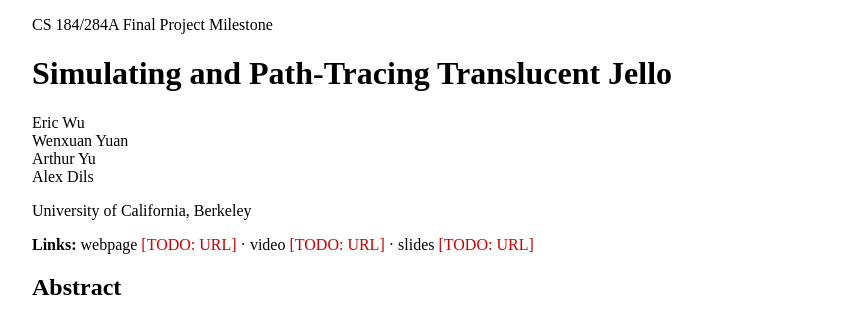
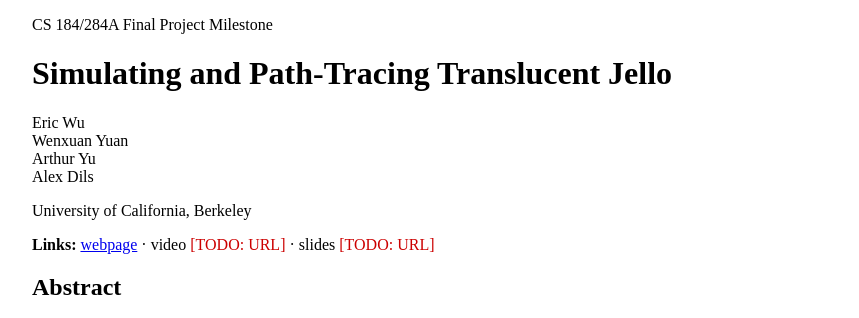
Before and after one commit to xtz206/cs284-final-project-writeup, a plain HTML site: page index.html in a window 1280 px wide. Shown: the top 318 px of the page, without its empty margins (208-1067 px from the left). Drawn offline with Linux system fonts and the light colour scheme.

Commit message:
add link to webpage

```diff
--- a/index.html
+++ b/index.html
@@ -50,7 +50,7 @@
   </ul>
   <p>University of California, Berkeley</p>
   <p><strong>Links:</strong>
-    webpage <span class="todo">[TODO: URL]</span> &middot;
+    <a href="https://xtz206.github.io/cs284-final-project-writeup/">webpage</a> &middot;
     video <span class="todo">[TODO: URL]</span> &middot;
     slides <span class="todo">[TODO: URL]</span></p>
 </header>
```
